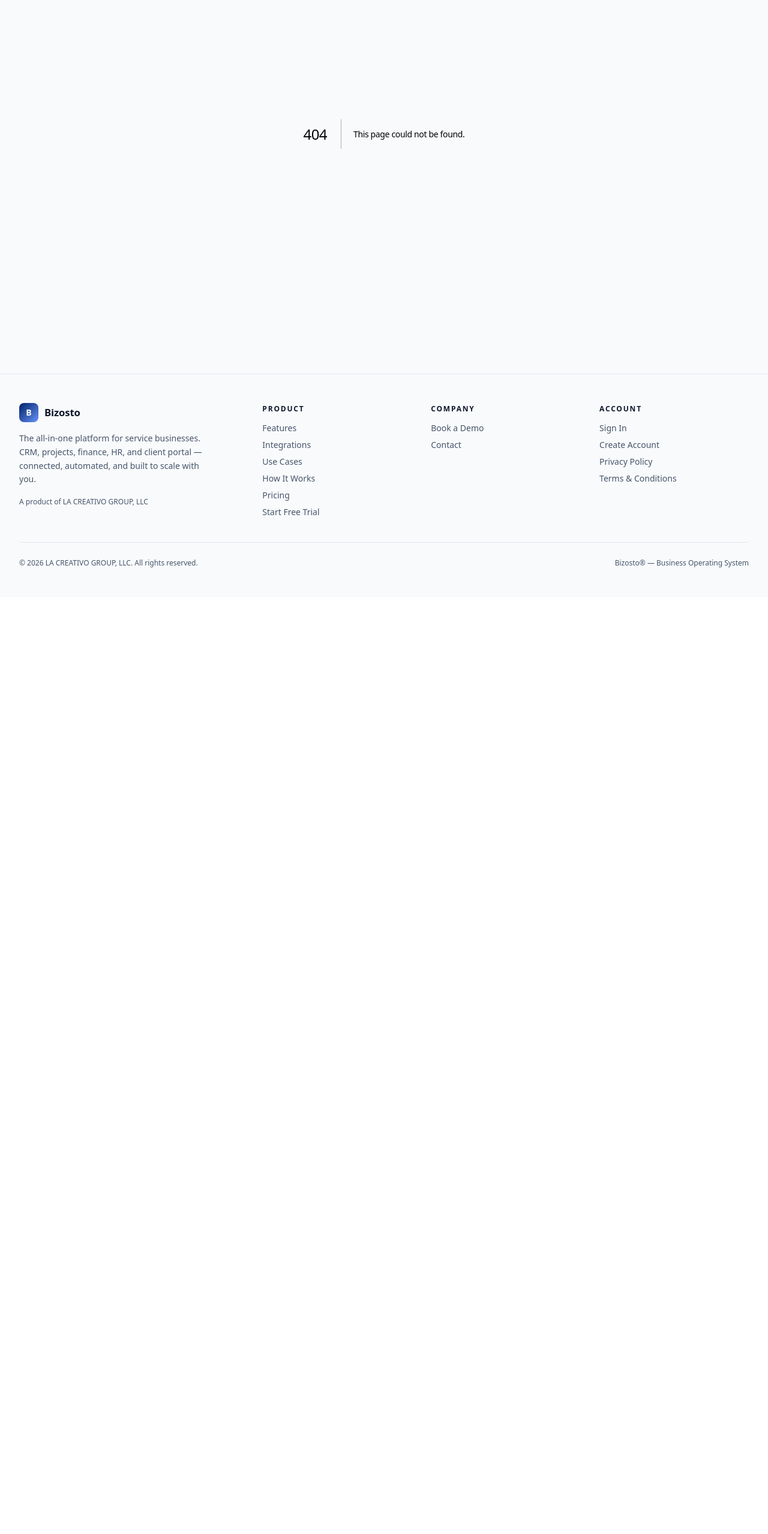
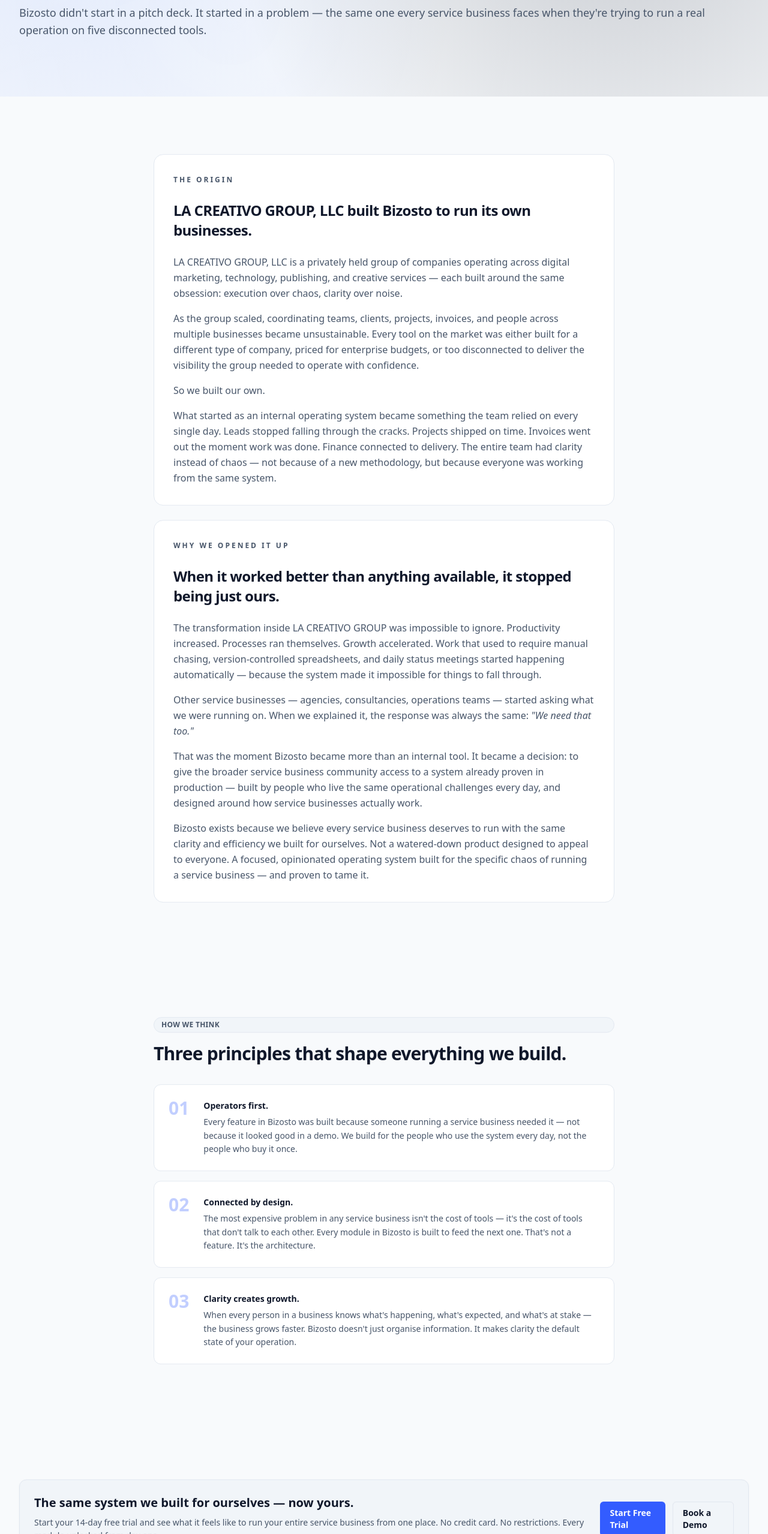
Before and after one commit to lacreativodesign/bizosto-website, a Next.js app: page /about in a window 1280 px wide. Before the commit this address had no page. Shown: the part 242-2800 px from the top of the page at 60% size. Before the commit the page ends 1238 px from the top, so only its background shows below. Built offline with nearby package versions, Linux system fonts and the light colour scheme.

Commit message:
feat: add about page and footer links

```diff
--- /dev/null
+++ b/app/about/page.tsx
@@ -0,0 +1,152 @@
+import type { Metadata } from "next";
+import Container from "@/components/Container";
+import SectionHeading from "@/components/SectionHeading";
+import ScrollReveal from "@/components/ScrollReveal";
+import PageShell from "@/components/PageShell";
+import Section from "@/components/Section";
+import CTASection from "@/components/CTASection";
+
+export const metadata: Metadata = {
+  title: "About Bizosto — Built by Operators, for Operators",
+  description:
+    "Bizosto is a product of LA CREATIVO GROUP, LLC. Built to run our own service businesses, shared with the world when we realised it worked better than anything else available.",
+  alternates: {
+    canonical: "https://www.bizosto.com/about",
+  },
+};
+
+export default function AboutPage() {
+  return (
+    <PageShell>
+      <div className="flex flex-col">
+
+        {/* Hero */}
+        <Section variant="premium">
+          <Container className="space-y-6">
+            <ScrollReveal>
+              <SectionHeading
+                eyebrow="About Bizosto"
+                title="Built by operators. For operators. Proven before it was ever sold."
+                subtitle="Bizosto didn't start in a pitch deck. It started in a problem — the same one every service business faces when they're trying to run a real operation on five disconnected tools."
+              />
+            </ScrollReveal>
+          </Container>
+        </Section>
+
+        {/* The Story */}
+        <Container className="section-spacing">
+          <div className="mx-auto max-w-3xl space-y-6">
+            <ScrollReveal>
+              <div className="rounded-2xl border border-border bg-surface p-8 space-y-6">
+                <p className="text-xs font-semibold uppercase tracking-[0.25em] text-muted-foreground">
+                  The Origin
+                </p>
+                <h2 className="text-2xl font-semibold text-foreground leading-snug">
+                  LA CREATIVO GROUP, LLC built Bizosto to run its own businesses.
+                </h2>
+                <div className="space-y-4 text-base text-muted-foreground leading-relaxed">
+                  <p>
+                    LA CREATIVO GROUP, LLC is a privately held group of companies operating across digital marketing, technology, publishing, and creative services — each built around the same obsession: execution over chaos, clarity over noise.
+                  </p>
+                  <p>
+                    As the group scaled, coordinating teams, clients, projects, invoices, and people across multiple businesses became unsustainable. Every tool on the market was either built for a different type of company, priced for enterprise budgets, or too disconnected to deliver the visibility the group needed to operate with confidence.
+                  </p>
+                  <p>
+                    So we built our own.
+                  </p>
+                  <p>
+                    What started as an internal operating system became something the team relied on every single day. Leads stopped falling through the cracks. Projects shipped on time. Invoices went out the moment work was done. Finance connected to delivery. The entire team had clarity instead of chaos — not because of a new methodology, but because everyone was working from the same system.
+                  </p>
+                </div>
+              </div>
+            </ScrollReveal>
+
+            <ScrollReveal>
+              <div className="rounded-2xl border border-border bg-surface p-8 space-y-6">
+                <p className="text-xs font-semibold uppercase tracking-[0.25em] text-muted-foreground">
+                  Why We Opened It Up
+                </p>
+                <h2 className="text-2xl font-semibold text-foreground leading-snug">
+                  When it worked better than anything available, it stopped being just ours.
+                </h2>
+                <div className="space-y-4 text-base text-muted-foreground leading-relaxed">
+                  <p>
+                    The transformation inside LA CREATIVO GROUP was impossible to ignore. Productivity increased. Processes ran themselves. Growth accelerated. Work that used to require manual chasing, version-controlled spreadsheets, and daily status meetings started happening automatically — because the system made it impossible for things to fall through.
+                  </p>
+                  <p>
+                    Other service businesses — agencies, consultancies, operations teams — started asking what we were running on. When we explained it, the response was always the same:{" "}
+                    <em>"We need that too."</em>
+                  </p>
+                  <p>
+                    That was the moment Bizosto became more than an internal tool. It became a decision: to give the broader service business community access to a system already proven in production — built by people who live the same operational challenges every day, and designed around how service businesses actually work.
+                  </p>
+                  <p>
+                    Bizosto exists because we believe every service business deserves to run with the same clarity and efficiency we built for ourselves. Not a watered-down product designed to appeal to everyone. A focused, opinionated operating system built for the specific chaos of running a service business — and proven to tame it.
+                  </p>
+                </div>
+              </div>
+            </ScrollReveal>
+          </div>
+        </Container>
+
+        {/* Principles */}
+        <section className="section-spacing">
+          <Container>
+            <div className="mx-auto max-w-3xl">
+              <ScrollReveal>
+                <SectionHeading
+                  eyebrow="How We Think"
+                  title="Three principles that shape everything we build."
+                />
+              </ScrollReveal>
+              <div className="mt-8 space-y-4">
+                {[
+                  {
+                    number: "01",
+                    title: "Operators first.",
+                    body: "Every feature in Bizosto was built because someone running a service business needed it — not because it looked good in a demo. We build for the people who use the system every day, not the people who buy it once.",
+                  },
+                  {
+                    number: "02",
+                    title: "Connected by design.",
+                    body: "The most expensive problem in any service business isn't the cost of tools — it's the cost of tools that don't talk to each other. Every module in Bizosto is built to feed the next one. That's not a feature. It's the architecture.",
+                  },
+                  {
+                    number: "03",
+                    title: "Clarity creates growth.",
+                    body: "When every person in a business knows what's happening, what's expected, and what's at stake — the business grows faster. Bizosto doesn't just organise information. It makes clarity the default state of your operation.",
+                  },
+                ].map((item) => (
+                  <ScrollReveal key={item.number}>
+                    <div className="flex gap-6 rounded-xl border border-border bg-surface p-6">
+                      <span className="flex-shrink-0 text-3xl font-semibold leading-none text-primary/30">
+                        {item.number}
+                      </span>
+                      <div className="space-y-1">
+                        <p className="text-sm font-semibold text-foreground">{item.title}</p>
+                        <p className="text-sm leading-relaxed text-muted-foreground">{item.body}</p>
+                      </div>
+                    </div>
+                  </ScrollReveal>
+                ))}
+              </div>
+            </div>
+          </Container>
+        </section>
+
+        {/* CTA */}
+        <Container className="section-spacing">
+          <ScrollReveal>
+            <CTASection
+              title="The same system we built for ourselves — now yours."
+              description="Start your 14-day free trial and see what it feels like to run your entire service business from one place. No credit card. No restrictions. Every module unlocked from day one."
+              primaryAction="Start Free Trial"
+              secondaryAction="Book a Demo"
+            />
+          </ScrollReveal>
+        </Container>
+
+      </div>
+    </PageShell>
+  );
+}
--- a/app/page.tsx
+++ b/app/page.tsx
@@ -147,7 +147,7 @@
               </p>
               <div className="grid gap-4 text-sm text-muted-foreground sm:grid-cols-3">
                 <div className="space-y-1">
-                  <p className="text-2xl font-semibold text-foreground">15</p>
+                  <p className="text-2xl font-semibold text-foreground">10</p>
                   <p>modules covering every business function</p>
                 </div>
                 <div className="space-y-1">
@@ -155,7 +155,7 @@
                   <p>user roles from sales to client portal</p>
                 </div>
                 <div className="space-y-1">
-                  <p className="text-2xl font-semibold text-foreground">10+</p>
+                  <p className="text-2xl font-semibold text-foreground">14+</p>
                   <p>integrations with tools you already use</p>
                 </div>
               </div>
--- a/app/pricing/page.tsx
+++ b/app/pricing/page.tsx
@@ -45,7 +45,7 @@
   },
   {
     question: "Is there a setup fee?",
-    answer: "No setup fees, ever. What you see on the pricing page is what you pay. The optional Enterprise onboarding session ($499) is available if you want a guided rollout, but it's entirely your choice.",
+    answer: "No setup fees, ever. What you see on the pricing page is what you pay. No hidden charges, no surprise invoices.",
   },
   {
     question: "Why isn't Bizosto per-user like other tools?",
--- a/app/sitemap.ts
+++ b/app/sitemap.ts
@@ -15,5 +15,8 @@
     { url: "https://www.bizosto.com/pricing", lastModified },
     { url: "https://www.bizosto.com/book-demo", lastModified },
     { url: "https://www.bizosto.com/contact", lastModified },
+    { url: "https://www.bizosto.com/about", lastModified },
+    { url: "https://www.bizosto.com/privacy", lastModified },
+    { url: "https://www.bizosto.com/terms", lastModified },
   ];
 }
--- a/components/Footer.tsx
+++ b/components/Footer.tsx
@@ -15,7 +15,17 @@
               The all-in-one platform for service businesses. CRM, projects, finance, HR, and
               client portal — connected, automated, and built to scale with you.
             </p>
-            <p className="text-xs text-muted-foreground">A product of LA CREATIVO GROUP, LLC</p>
+            <p className="text-xs text-muted-foreground">
+              A product of{" "}
+              <a
+                href="https://www.lacreativogroup.com"
+                target="_blank"
+                rel="noopener noreferrer"
+                className="underline underline-offset-2 transition hover:text-foreground"
+              >
+                LA CREATIVO GROUP, LLC
+              </a>
+            </p>
           </div>
 
           <div className="space-y-3">
@@ -62,6 +72,11 @@
             </p>
             <ul className="space-y-2 text-sm text-muted-foreground">
               <li>
+                <Link href="/about" className="transition hover:text-foreground">
+                  About Us
+                </Link>
+              </li>
+              <li>
                 <Link href="/book-demo" className="transition hover:text-foreground">
                   Book a Demo
                 </Link>
@@ -70,6 +85,16 @@
                 <Link href="/contact" className="transition hover:text-foreground">
                   Contact
                 </Link>
+              </li>
+              <li>
+                <a
+                  href="https://www.linkedin.com/company/bizosto/"
+                  target="_blank"
+                  rel="noopener noreferrer"
+                  className="transition hover:text-foreground"
+                >
+                  LinkedIn
+                </a>
               </li>
             </ul>
           </div>
```
